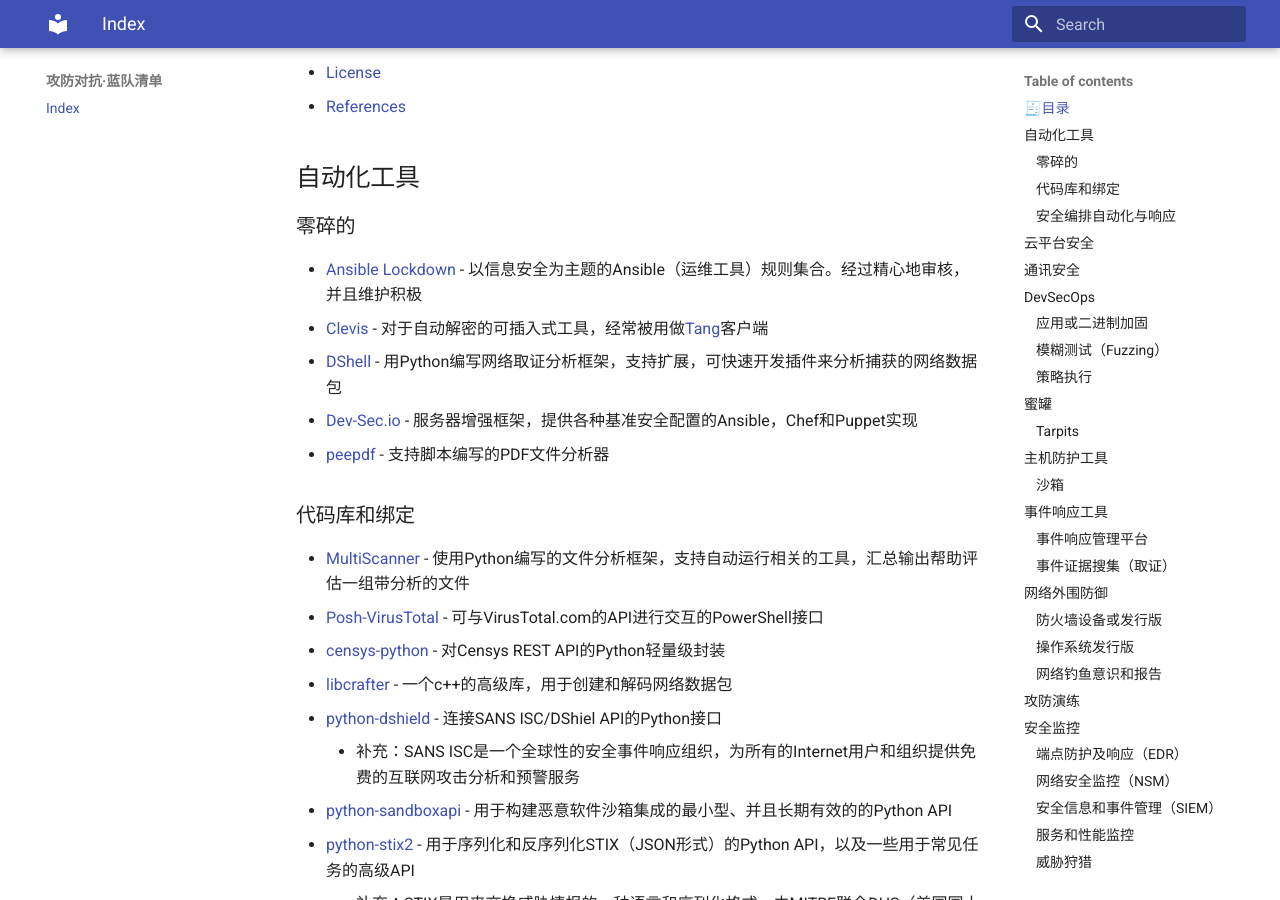
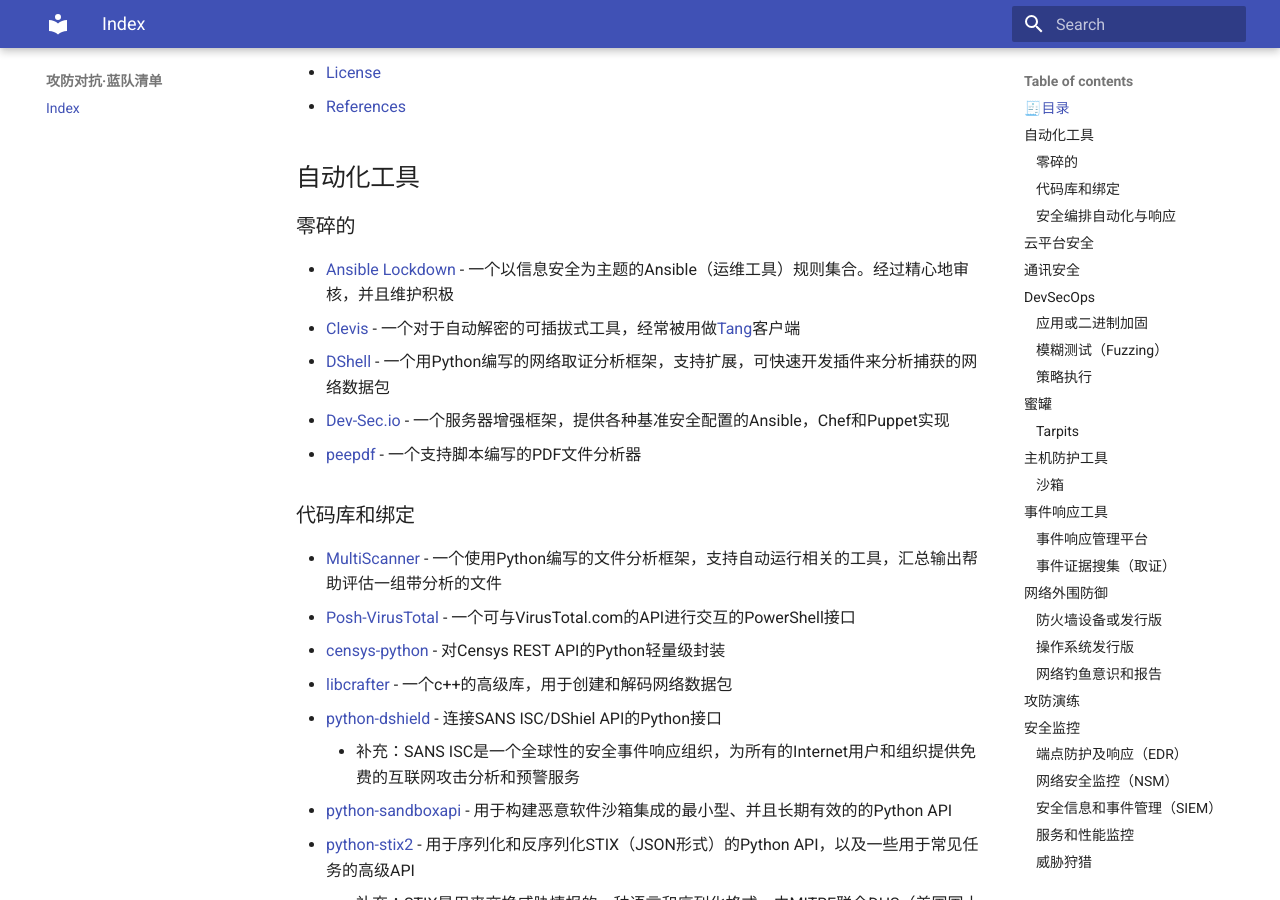
Before and after one commit to satan1a/awesome-cybersecurity-blueteam-cn, an MkDocs documentation site: the page built from docs/index.md, in a window 1280 px wide and 900 px high, scrolled down 1738 px. Built offline with MkDocs 1.6.1 and Material for MkDocs 9.7.7, drawn with Linux system fonts in a browser that asks for light colours.

Commit message:
Update index.md
增加了一些小细节

```diff
--- a/docs/index.md
+++ b/docs/index.md
@@ -66,16 +66,16 @@
 
 ### 零碎的
 
-- [Ansible Lockdown](https://ansiblelockdown.io/) - 以信息安全为主题的Ansible（运维工具）规则集合。经过精心地审核，并且维护积极
-- [Clevis](https://github.com/latchset/clevis) - 对于自动解密的可插入式工具，经常被用做[Tang](https://github.com/latchset/tang)客户端
-- [DShell](https://github.com/USArmyResearchLab/Dshell) - 用Python编写网络取证分析框架，支持扩展，可快速开发插件来分析捕获的网络数据包
-- [Dev-Sec.io](https://dev-sec.io/) - 服务器增强框架，提供各种基准安全配置的Ansible，Chef和Puppet实现
-- [peepdf](https://eternal-todo.com/tools/peepdf-pdf-analysis-tool) - 支持脚本编写的PDF文件分析器
+- [Ansible Lockdown](https://ansiblelockdown.io/) - 一个以信息安全为主题的Ansible（运维工具）规则集合。经过精心地审核，并且维护积极
+- [Clevis](https://github.com/latchset/clevis) - 一个对于自动解密的可插拔式工具，经常被用做[Tang](https://github.com/latchset/tang)客户端
+- [DShell](https://github.com/USArmyResearchLab/Dshell) - 一个用Python编写的网络取证分析框架，支持扩展，可快速开发插件来分析捕获的网络数据包
+- [Dev-Sec.io](https://dev-sec.io/) - 一个服务器增强框架，提供各种基准安全配置的Ansible，Chef和Puppet实现
+- [peepdf](https://eternal-todo.com/tools/peepdf-pdf-analysis-tool) - 一个支持脚本编写的PDF文件分析器
 
 ### 代码库和绑定
 
-- [MultiScanner](https://github.com/mitre/multiscanner) - 使用Python编写的文件分析框架，支持自动运行相关的工具，汇总输出帮助评估一组带分析的文件
-- [Posh-VirusTotal](https://github.com/darkoperator/Posh-VirusTotal) - 可与VirusTotal.com的API进行交互的PowerShell接口
+- [MultiScanner](https://github.com/mitre/multiscanner) - 一个使用Python编写的文件分析框架，支持自动运行相关的工具，汇总输出帮助评估一组带分析的文件
+- [Posh-VirusTotal](https://github.com/darkoperator/Posh-VirusTotal) - 一个可与VirusTotal.com的API进行交互的PowerShell接口
 - [censys-python](https://github.com/censys/censys-python) - 对Censys REST API的Python轻量级封装
 - [libcrafter](https://github.com/pellegre/libcrafter) - 一个c++的高级库，用于创建和解码网络数据包
 - [python-dshield](https://github.com/rshipp/python-dshield) - 连接SANS ISC/DShiel API的Python接口
@@ -138,14 +138,17 @@
 - [git-crypt](https://www.agwa.name/projects/git-crypt/) - 同样用于防止用户将密钥提交到Git仓库。其中，选择保护的文件在提交时会加密，在签出时会解密
 - [Snyk](https://snyk.io/) - 用于查找并修复开源依赖项和容器映像中的漏洞和许可证违规信息
 - [SonarQube](https://sonarqube.org) - 持续性代码检查工具，可在自动测试期间提供详细的报告，并就新引入的安全漏洞提供警告
+
 ### 应用或二进制加固
 
 - [Egalito](https://egalito.org/) - 是一个二进制反编译器，可以完全反汇编、转换和重新生成用于二进制强化和安全性研究的普通Linux二进制文件。
+
 ### 模糊测试（Fuzzing）
 
 另请参阅： [Awesome-Fuzzing](https://github.com/secfigo/Awesome-Fuzzing).
 
 - [FuzzBench](https://google.github.io/fuzzbench/) -  用于根据Google规模的各种实际基准来评估模糊测试器的一项免费服务
+
 ### 策略执行
 
 - [OpenPolicyAgent](https://www.openpolicyagent.org/)  - 用于跨云原生环境进行统一策略控制的一套工具集和框架
```
